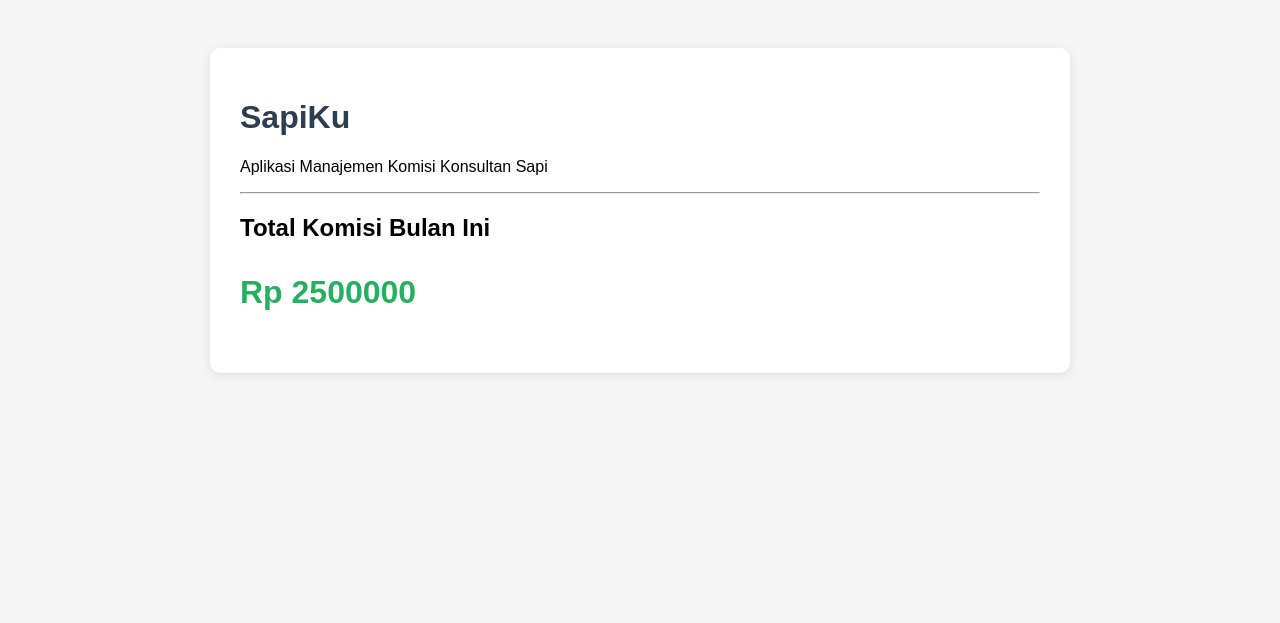
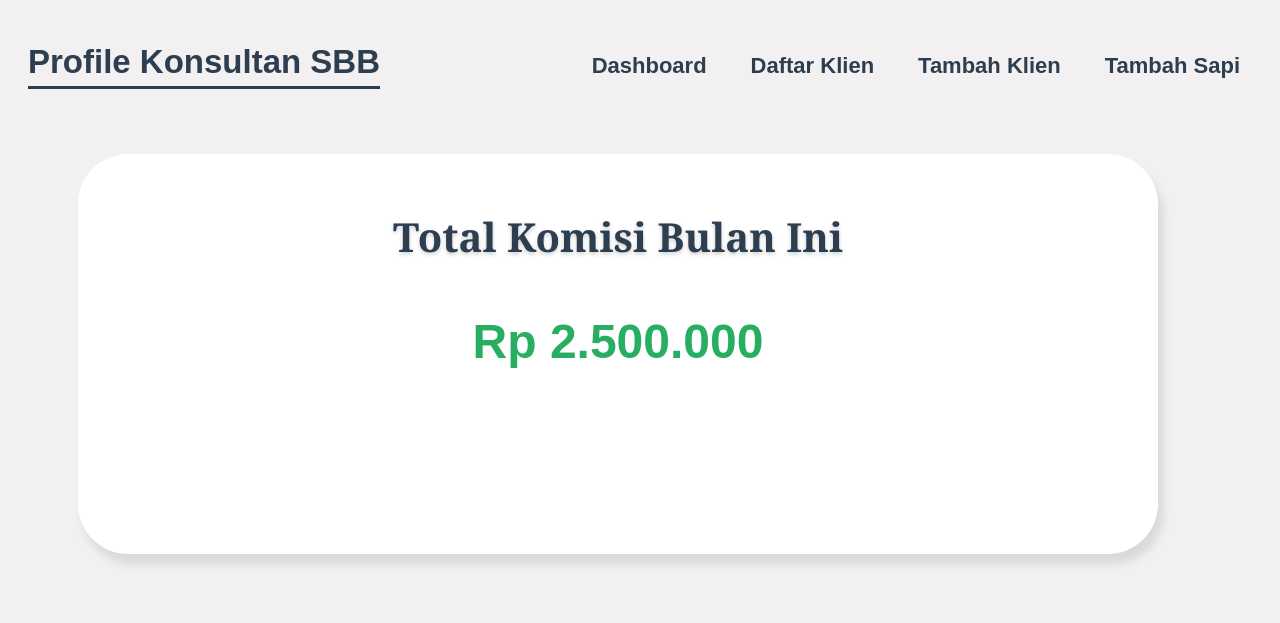
Before and after one commit to farahayuu07-sketch/sapiku, a Flask app: page / in a window 1280 px wide. Shown: the top 623 px of the page. Run offline with Flask 3, Linux system fonts and the light colour scheme.

Commit message:
static/         templates/base.html

```diff
--- /dev/null
+++ b/static/style.css
@@ -0,0 +1,111 @@
+body {
+    font-family: Arial, sans-serif;
+    font-size: 22px;
+    background: hwb(0 94% 5%);
+    padding: 20px;
+}
+
+.navbar {
+    display: flex;
+    justify-content: space-between;
+    align-items: center;
+    padding: 15px 0;
+}
+
+.logo {
+    margin: 0;
+    color: #2c3e50;
+    border-bottom: 3px solid #2c3e50;
+    padding-bottom: 5px;
+}
+
+.menu {
+    list-style: none;
+    display: flex;
+    gap: 20px;
+    margin: 0;
+    padding: 0;
+}
+
+.menu a {
+    text-decoration: none;
+    color: #2c3e50;
+    font-weight: bold;
+    padding: 5px 10px;
+    border: 2px solid transparent;
+    border-radius: 5px;
+}
+
+.menu a:hover {
+    color: #27ae60;
+    border: 2px solid #27ae60;
+}
+
+.container {
+    max-width: 1000px;
+    margin: 50px;
+    background: white;
+    padding: 40px;
+    border-radius: 50px;
+    box-shadow: 5px 10px 10px rgba(0,0,0,0.1);
+    min-height: 40vh;
+}
+
+h2 {
+    font-family: Georgia, serif;
+    text-shadow: 0 2px 4px rgba(0,0,0,0.2);
+    color: #2c3e50;
+    font-size: 40px;
+    text-align: center;
+    margin-top: 15px;
+    margin-bottom: 20px;
+}
+
+.komisi {
+    font-size: 48px;
+    color: #27ae60;
+    font-weight: bold;
+    margin-top: 50px;
+    text-align: center;
+}
+
+form {
+    margin-top: 20px;
+    padding: 20px;
+    background: #f9f9f9;
+    border-radius: 8px;
+}
+
+input, select {
+    padding: 8px;
+    margin: 5px 0;
+    width: 100%;
+    box-sizing: border-box;
+}
+
+button {
+    background: #27ae60;
+    color: white;
+    padding: 10px 20px;
+    border: none;
+    border-radius: 5px;
+    cursor: pointer;
+    margin-top: 10px;
+}
+
+table {
+    width: 100%;
+    border-collapse: collapse;
+    margin-top: 20px;
+}
+
+th, td {
+    border: 1px solid #ddd;
+    padding: 10px;
+    text-align: left;
+}
+
+th {
+    background: #2c3e50;
+    color: white;
+}
--- /dev/null
+++ b/templates/base.html
@@ -0,0 +1,23 @@
+<!DOCTYPE html>
+<html lang="id">
+<head>
+    <meta charset="UTF-8">
+    <title>Profile Konsultan SBB - {% block title %}Dashboard{% endblock %}</title>
+    <link rel="stylesheet" href="{{ url_for('static', filename='style.css') }}">
+</head>
+<body>
+
+    <nav class="navbar">
+        <h1 class="logo">Profile Konsultan SBB</h1>
+        <ul class="menu">
+            <li><a href="/">Dashboard</a></li>
+            <li><a href="/daftar-klien">Daftar Klien</a></li>
+            <li><a href="/tambah-klien">Tambah Klien</a></li>
+            <li><a href="/tambah-sapi">Tambah Sapi</a></li>
+        </ul>
+    </nav>
+
+    <div class="container">{% block content %}{% endblock %}
+    </div>
+</body>
+</html>
--- a/templates/index.html
+++ b/templates/index.html
@@ -1,39 +1,5 @@
-<!DOCTYPE html>
-<html lang="id">
-<head>
-    <meta charset="UTF-8">
-    <title>SapiKu - Manajemen Komisi</title>
-    <style>
-        body {
-            font-family: Arial, sans-serif;
-            background: #f5f5f5;
-            padding: 40px;
-        }
-        .container {
-            max-width: 800px;
-            margin: auto;
-            background: white;
-            padding: 30px;
-            border-radius: 10px;
-            box-shadow: 0 2px 10px rgba(0,0,0,0.1);
-        }
-        h1 {
-            color: #2c3e50;
-        }
-        .komisi {
-            font-size: 32px;
-            color: #27ae60;
-            font-weight: bold;
-        }
-    </style>
-</head>
-<body>
-    <div class="container">
-        <h1>SapiKu</h1>
-        <p>Aplikasi Manajemen Komisi Konsultan Sapi</p>
-        <hr>
-        <h2>Total Komisi Bulan Ini</h2>
-        <p class="komisi">Rp {{ komisi }}</p>
-    </div>
-</body>
-</html>
+{% extends "base.html" %}
+{% block content %}
+    <h2>Total Komisi Bulan Ini</h2>
+    <p class="komisi">Rp {{ "{:,}".format(komisi).replace(",", ".") }}</p>
+{% endblock %}
```
